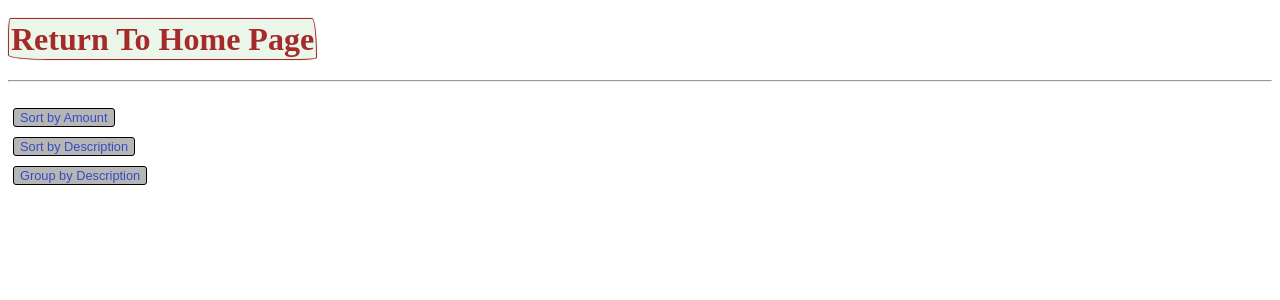
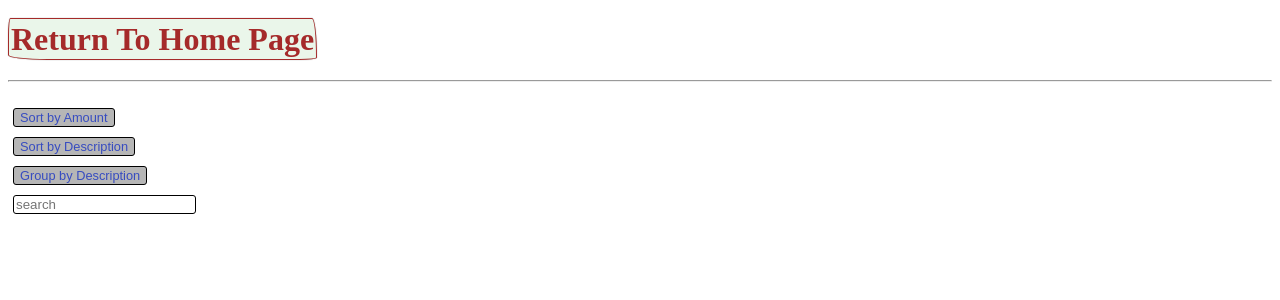
Before and after one commit to vasylgolub/ChasePDF, a Django app: page /index/result/ in a window 1280 px wide. Shown: the top 300 px of the page. Run offline with Django 4.2, Linux system fonts and the light colour scheme.

Commit message:
Create textbox for text search

```diff
--- a/django_mypage/page/templates/page/result.html
+++ b/django_mypage/page/templates/page/result.html
@@ -50,16 +50,22 @@
                                         <input type="hidden" name="alist_of_ids" value={{i}} />
                                     {% endfor %}
                                 {%endif%}
-
                                 <button class="button-83" name="amount_sort">Sort by Amount</button>
                                 <br>
                                 <button class="button-83" name="description_sort">Sort by Description</button>
                                 <br>
                                 <button class="button-83" name="description_group" id="dg">Group by Description</button>
+                                <br>
                             </div>
                         </form>
+                          <input type="text" name="keyword" id="kw" class="search_text"
+                                       placeholder="search" autocorrect="off">
+
                     </div>
             </div>
+
+
+
 
 
 
--- a/django_mypage/static/css/style.css
+++ b/django_mypage/static/css/style.css
@@ -79,7 +79,11 @@ a:active{
 
 
 
-
+.search_text{
+      border: 1px solid black;
+  border-radius: 3px;
+margin: 5px;
+}
 
 
 .button-83 {
```
